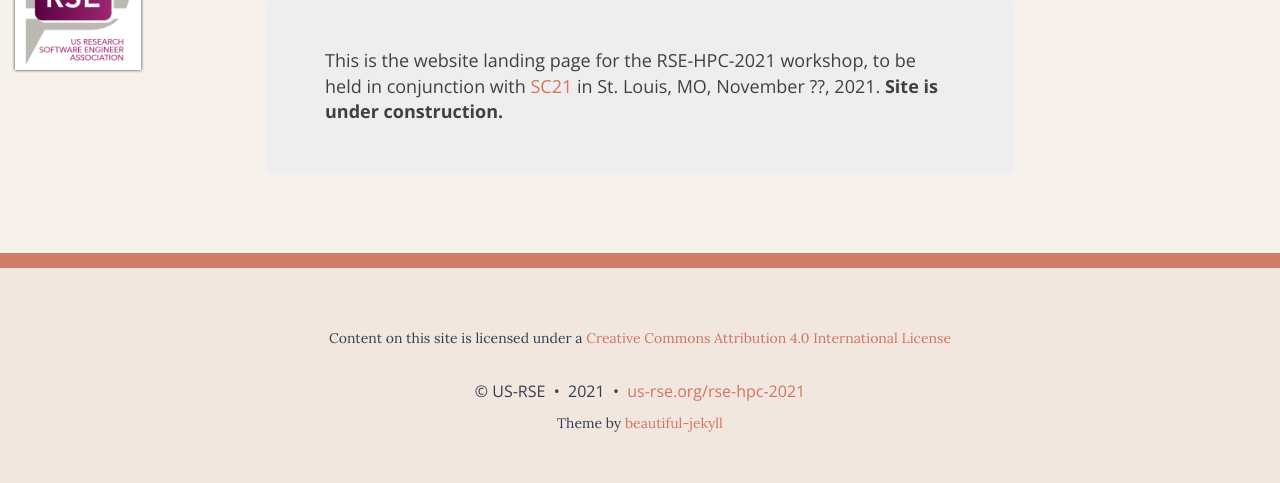
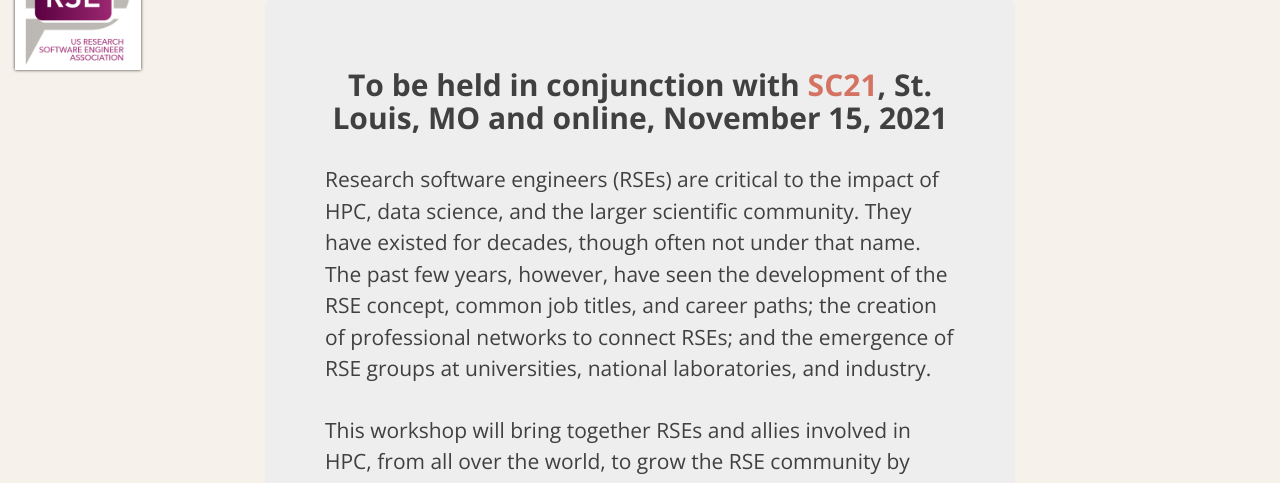
Before and after one commit to USRSE/rse-hpc-2021, a Jekyll site: the page built from index.html, in a window 1280 px wide and 1317 px high, cut to the strip 100-583 px from the top of the window. Built offline with Jekyll 4.4.1, drawn with Linux system fonts in a browser that asks for light colours; nearby versions of some CDN libraries; the list of posts is cut into pages by our own code; some of the changed text lies outside the part shown.

Commit message:
Add abstract to home page

```diff
--- a/index.html
+++ b/index.html
@@ -8,11 +8,17 @@ fb-img:
 
 
 <div class="main-explain-area jumbotron">
+  <h2><center>To be held in conjunction with
+  <a href='https://sc21.supercomputing.org'>SC21</a>,
+  St. Louis, MO and online, November 15, 2021
+  </center></h2>
 
-This is the website landing page for the RSE-HPC-2021 workshop, to be
-held in conjunction with <a href='https://sc21.supercomputing.org'>SC21</a>
-in St. Louis, MO, November ??, 2021.
-
-<b>Site is under construction.</b>
+  <p>
+  Research software engineers (RSEs) are critical to the impact of HPC, data science, and the larger scientific community.  They have existed for decades, though often not under that name.  The past few years, however, have seen the development of the RSE concept, common job titles, and career paths; the creation of professional networks to connect RSEs; and the emergence of RSE groups at universities, national laboratories, and industry.
+  <p>
+  This workshop will bring together RSEs and allies involved in HPC, from all over the world, to grow the RSE community by establishing and strengthening professional networks of current RSEs and RSE leaders.  We'll discuss current activities and plans of national RSE organizations, discuss needs of RSEs and RSE groups, and write a report on ways RSE organizations can help address these issues.
+  <p>
+  Most of the workshop will be spent in interactive discussions, preceded by a keynote address and several shorter talks.
+  <p>
 
 </div>
```
